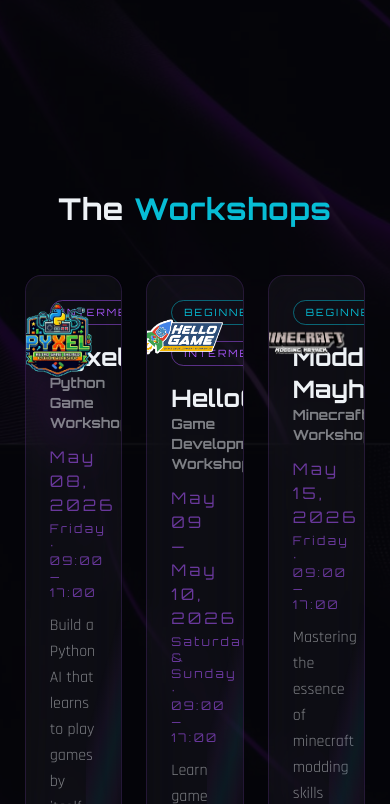
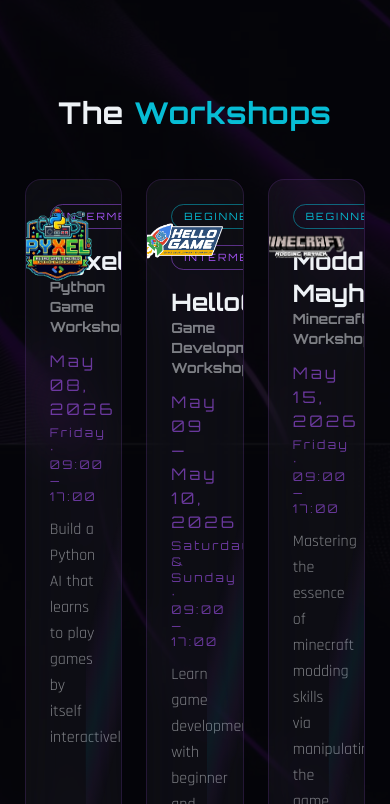
Before and after one commit to kaminaryu/gamefest-site, a React (Vite) app: page / in a window 390 px wide. Shown: the part 4620-5424 px from the top of the page. Built offline with nearby package versions, Linux system fonts and the light colour scheme; the HTML template or start-up script is replaced by a standard one.

Commit message:
Changed the gaps between Workshops and Competitions Sections

```diff
--- a/src/components/Workshops.tsx
+++ b/src/components/Workshops.tsx
@@ -66,7 +66,7 @@
     }, []);
 
     return (
-        <section id="events" className="relative py-24 md:pt-32 pb-16" ref={ref}>
+        <section id="events" className="relative  md:pt-32" ref={ref}>
             <div className="container mx-auto px-6 relative z-10">
                 <SectionTitle>
                     The <span className="text-neon-cyan"> Workshops </span>
```
